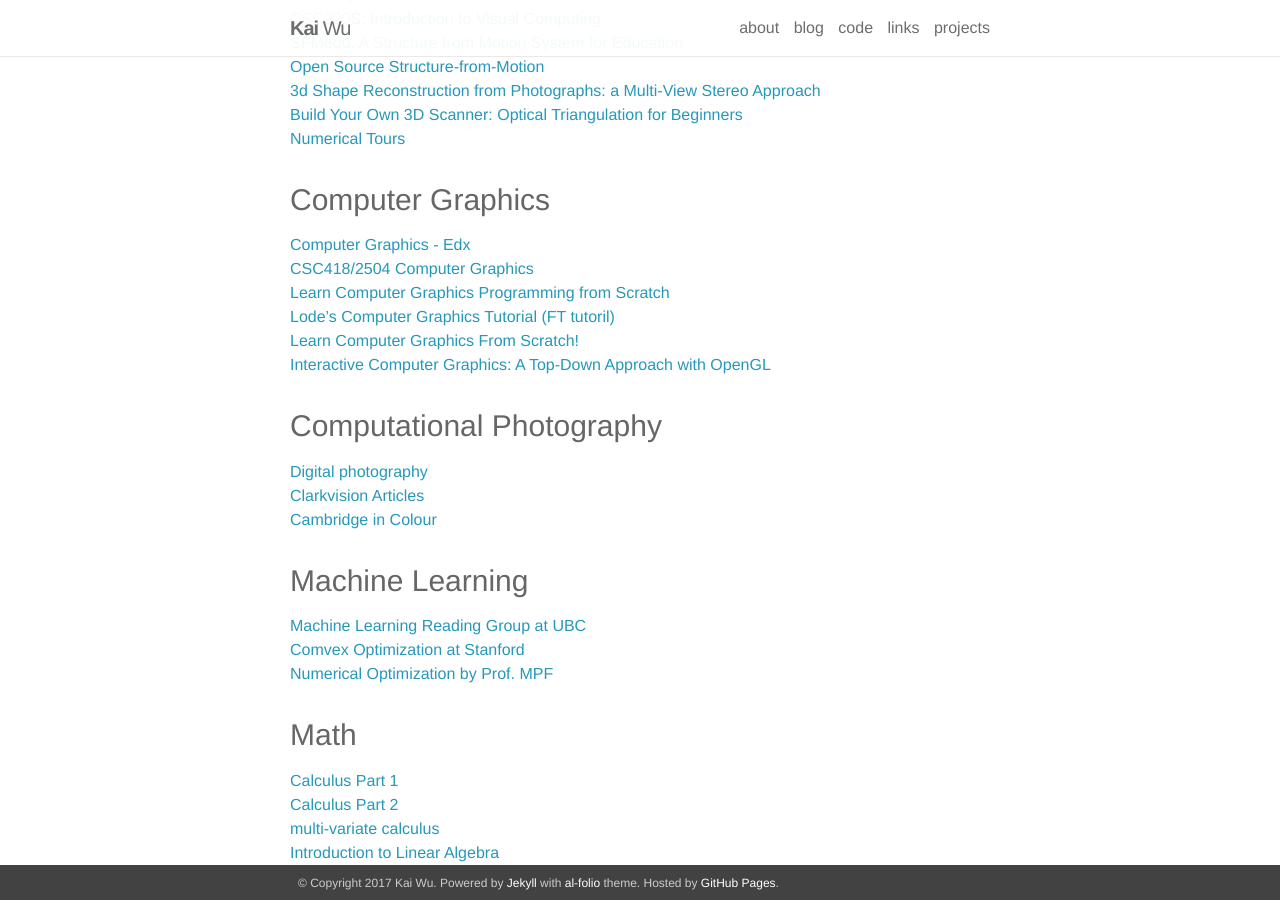
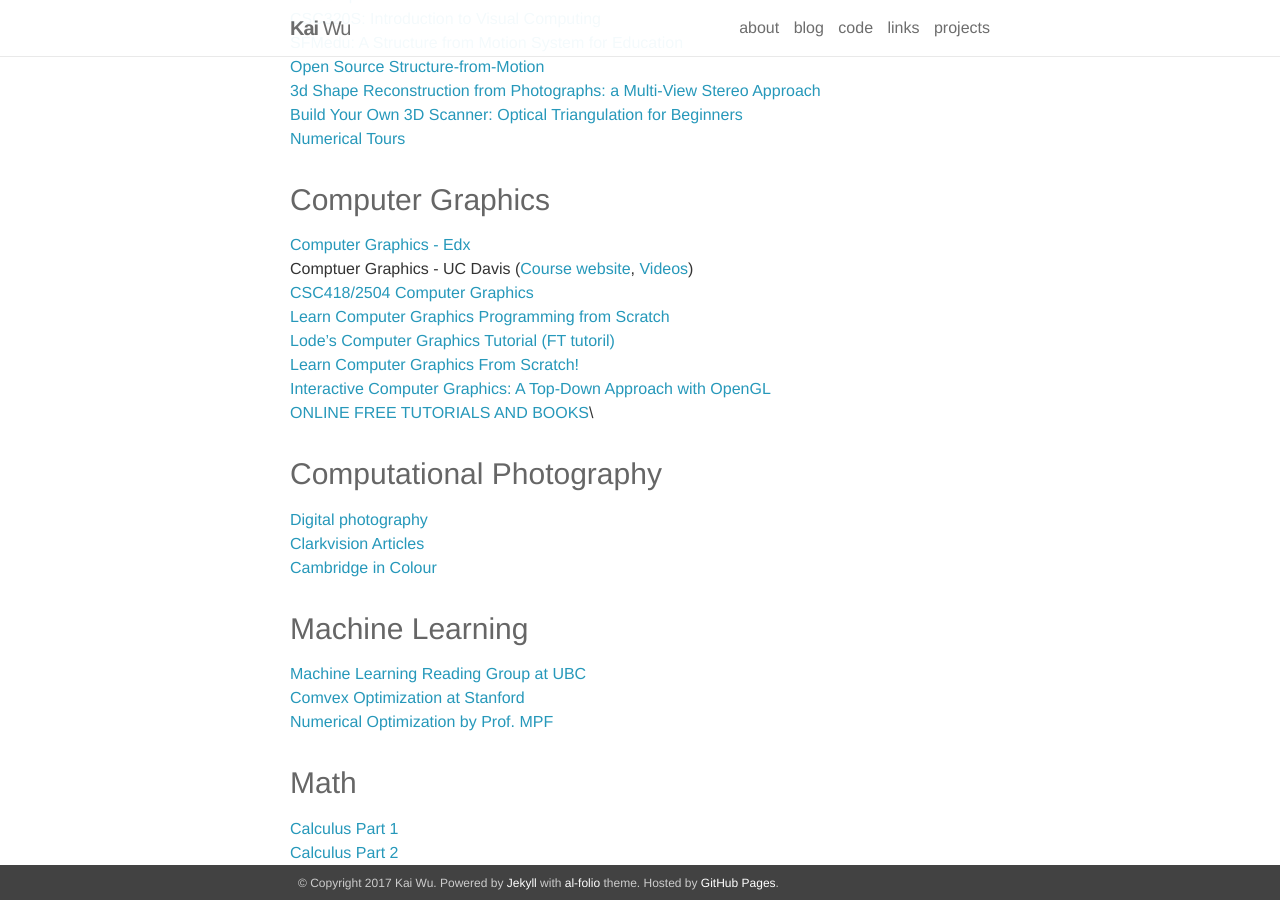
Before and after one commit to imkaywu/imkaywu.github.io, a Jekyll site: the page built from _pages/links.md, in a window 1280 px wide and 900 px high, scrolled down 6257 px. Built offline with Jekyll 4.4.1, drawn with Linux system fonts in a browser that asks for light colours; nearby versions of some CDN libraries.

Commit message:
new links

```diff
--- a/_pages/links.md
+++ b/_pages/links.md
@@ -239,11 +239,13 @@ title: "links"
 
 ### Computer Graphics
 [Computer Graphics - Edx](https://www.edx.org/course/computer-graphics-uc-san-diegox-cse167x-1)\\
+Comptuer Graphics - UC Davis ([Course website](http://graphics.cs.ucdavis.edu/~joy/ecs175/), [Videos](http://graphics.cs.ucdavis.edu/~joy/ecs175/))\\
 [CSC418/2504 Computer Graphics](http://www.dgp.toronto.edu/~egarfink/courses/CSC418/)\\
 [Learn Computer Graphics Programming from Scratch](http://www.scratchapixel.com/lessons/mathematics-physics-for-computer-graphics/geometry)\\
 [Lode's Computer Graphics Tutorial (FT tutoril)](http://lodev.org/cgtutor/)\\
 [Learn Computer Graphics From Scratch!](https://www.scratchapixel.com/index.php?redirect)\\
-[Interactive Computer Graphics: A Top-Down Approach with OpenGL](http://www.cs.unm.edu/~angel/BOOK/INTERACTIVE_COMPUTER_GRAPHICS/SIXTH_EDITION/)
+[Interactive Computer Graphics: A Top-Down Approach with OpenGL](http://www.cs.unm.edu/~angel/BOOK/INTERACTIVE_COMPUTER_GRAPHICS/SIXTH_EDITION/)\\
+[ONLINE FREE TUTORIALS AND BOOKS](https://courses.edx.org/asset-v1:UCSDx+CSE167x+1T2017+type@asset+block/links.html)\\
 
 ### Computational Photography
 [Digital photography](https://sites.google.com/site/marclevoylectures/schedule/lecture1-21mar16)\\
```
Also changed, not shown: 1 other file.
